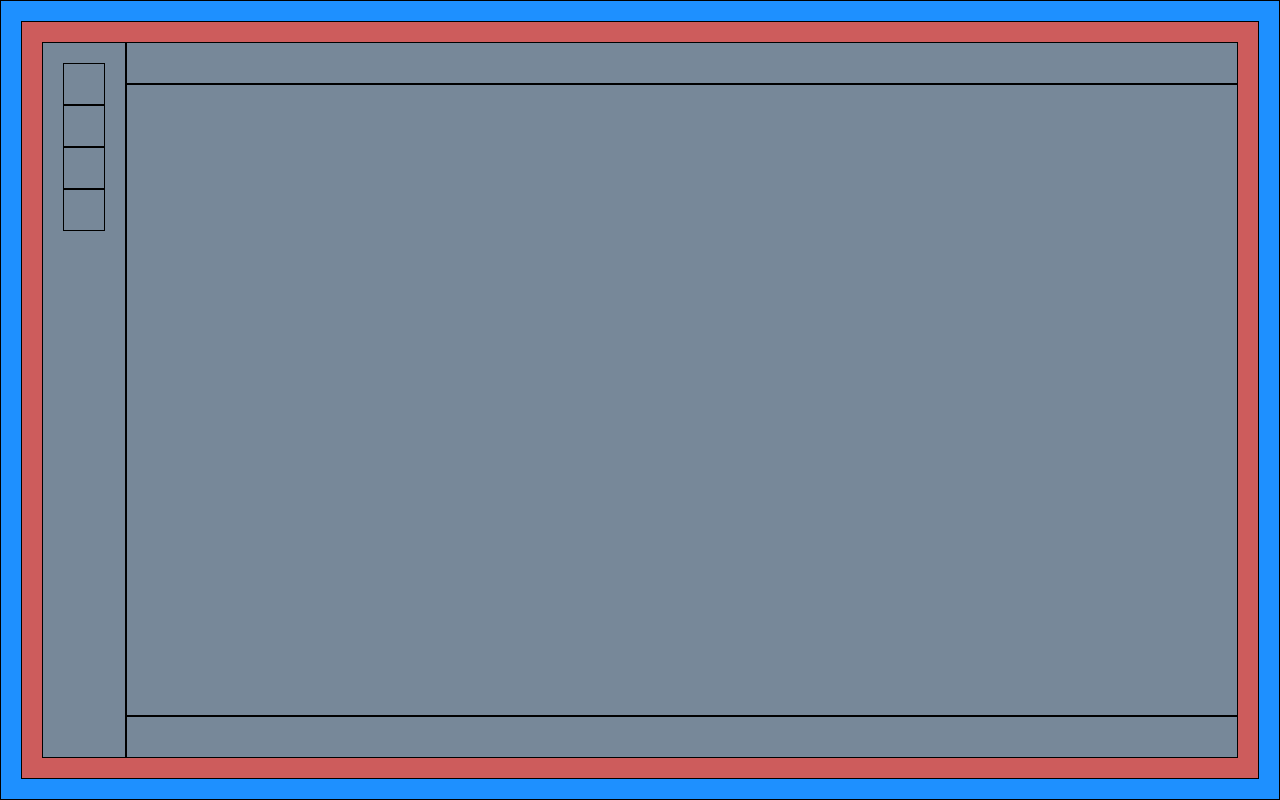
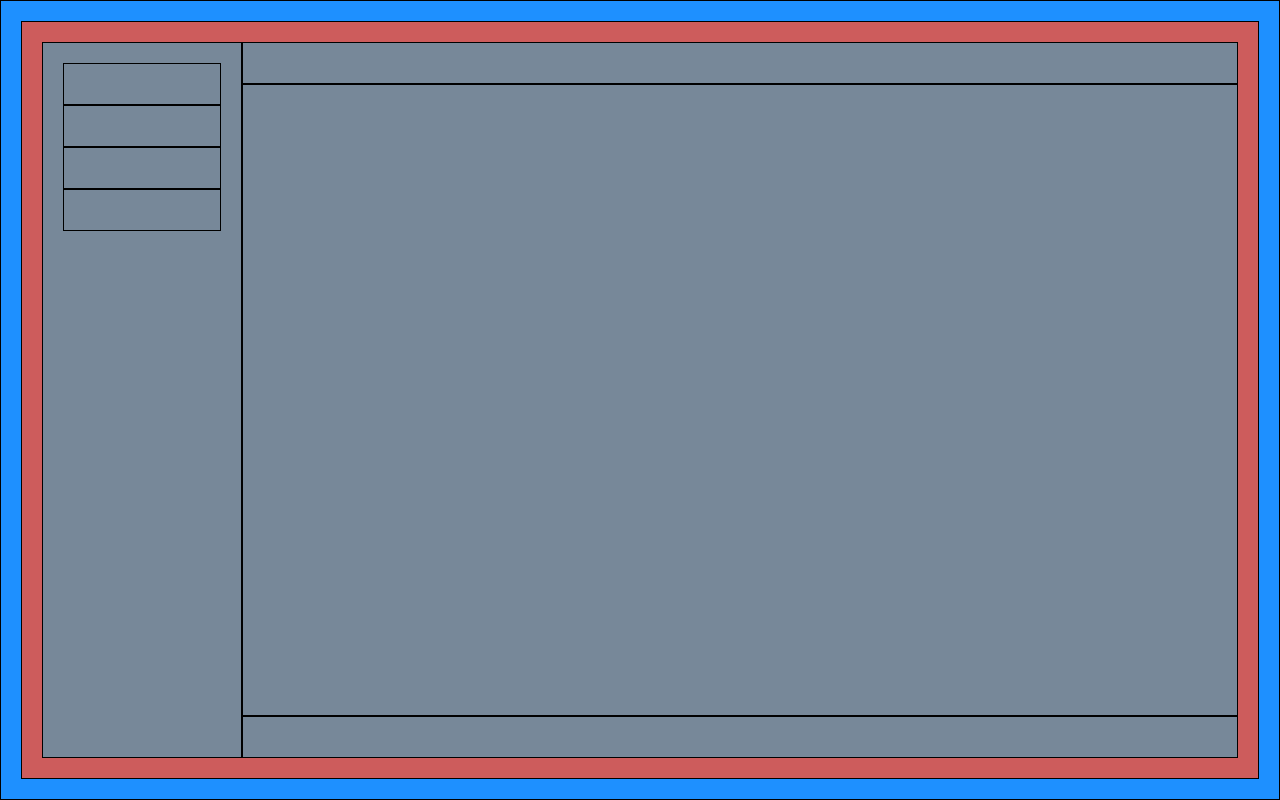
Before and after one commit to RiccardoMarino00/html-css-boolzapp, a plain HTML site: page index.html in a window 1280 px wide. Drawn offline with Linux system fonts and the light colour scheme.

Commit message:
Added: responsive sidebar with fixed width

```diff
--- a/css/app.css
+++ b/css/app.css
@@ -34,7 +34,7 @@ a{
 
 .sidebar{
     flex-shrink: 0;
-    /* display: none; */
+    display: none;
 }
 
 .chat{
@@ -74,3 +74,22 @@ a{
 
 
 }
+
+                                    /* RESPONSIVE BREAKPOINT */
+
+@media (min-width: 566px){
+
+}
+
+@media (min-width: 758px){
+    .sidebar{
+        display: block;
+        width: 100px;
+    }
+}
+
+@media (min-width: 982px){
+    .sidebar{
+        width: 200px;
+    }
+}
```
